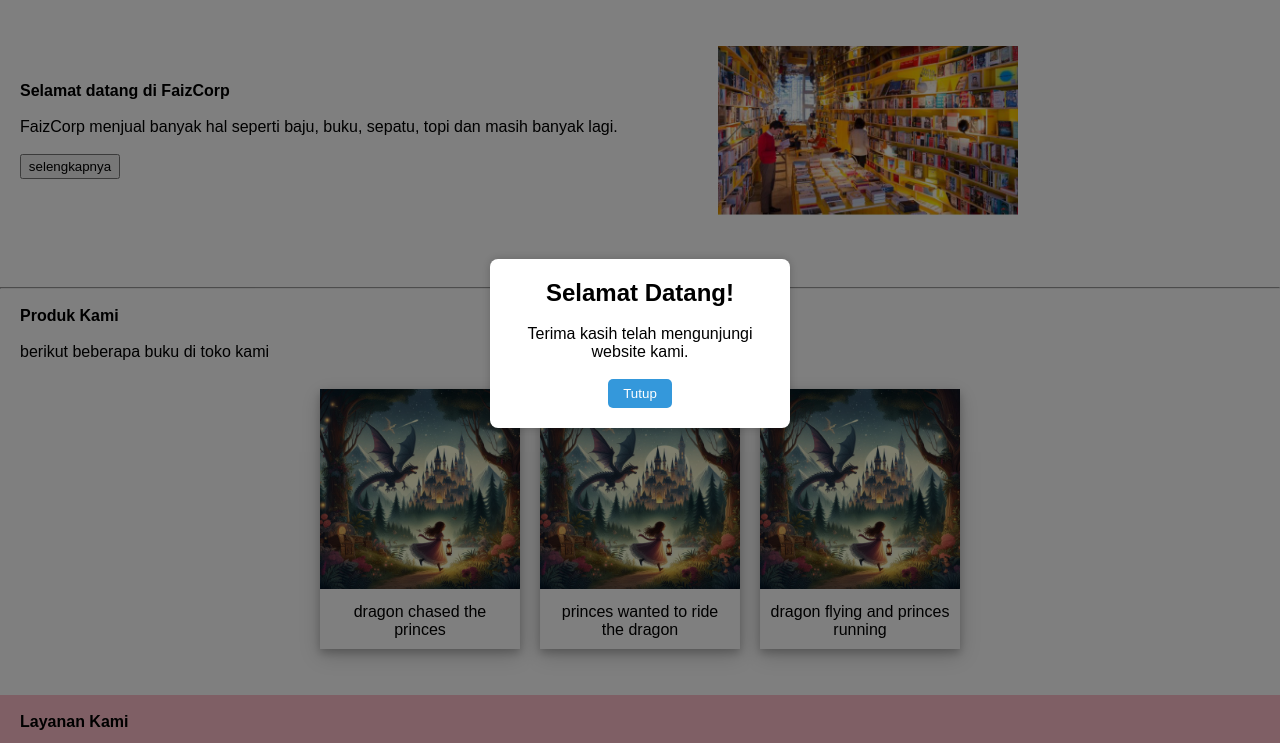
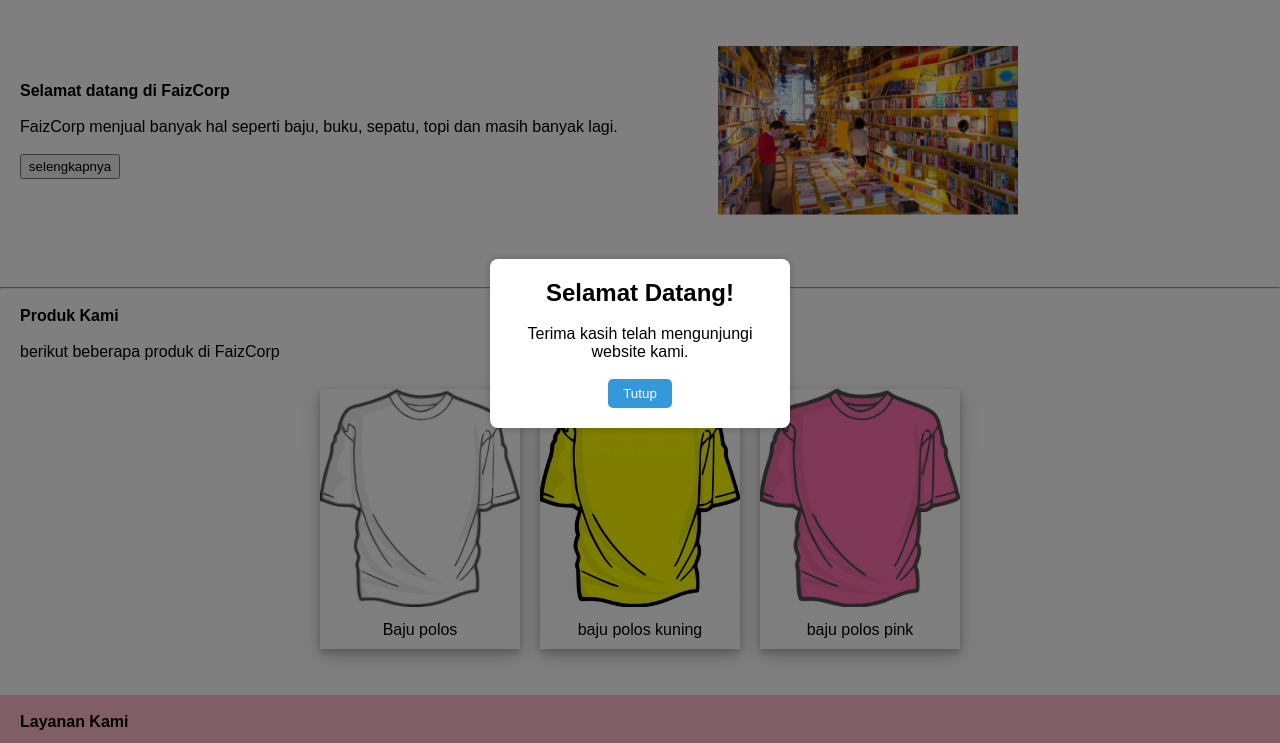
Before and after one commit to faiz-am/toko_buku_izzu, a plain HTML site: page index.html in a window 1280 px wide. Shown: the part 57-800 px from the top of the page. Drawn offline with Linux system fonts and the light colour scheme.

Commit message:
update index.html

```diff
--- a/index.html
+++ b/index.html
@@ -46,21 +46,21 @@
             <br>
             <p><b>Produk Kami</b></p>
             <br>
-            <p>berikut beberapa buku di toko kami</p>
+            <p>berikut beberapa produk di FaizCorp</p>
             <br>
         </div>
         <div class="buku">
             <div class="card">
-                <img src="book cover.png" alt="" width="200px">
-                <div class="cp1"><p>dragon chased the princes</p></div>
+                <img src="baju.png" alt="" width="200px">
+                <div class="cp1"><p>Baju polos</p></div>
             </div>
             <div class="card2">
-                <img src="book cover.png" alt="" width="200px">
-                <div class="cp2"><p>princes wanted to ride the dragon</p></div>
+                <img src="baju_3.jpg" alt="" width="200px">
+                <div class="cp2"><p>baju polos kuning</p></div>
             </div>
             <div class="card3">
-                <img src="book cover.png" alt="" width="200px">
-                <div class="cp3"><p>dragon flying and princes running</p></div>
+                <img src="baju_2.png" alt="" width="200px">
+                <div class="cp3"><p>baju polos pink</p></div>
             </div>
         </div>
     </div>
```
Also changed, not shown: baju.png (added), baju_2.png (added), baju_3.jpg (added).
